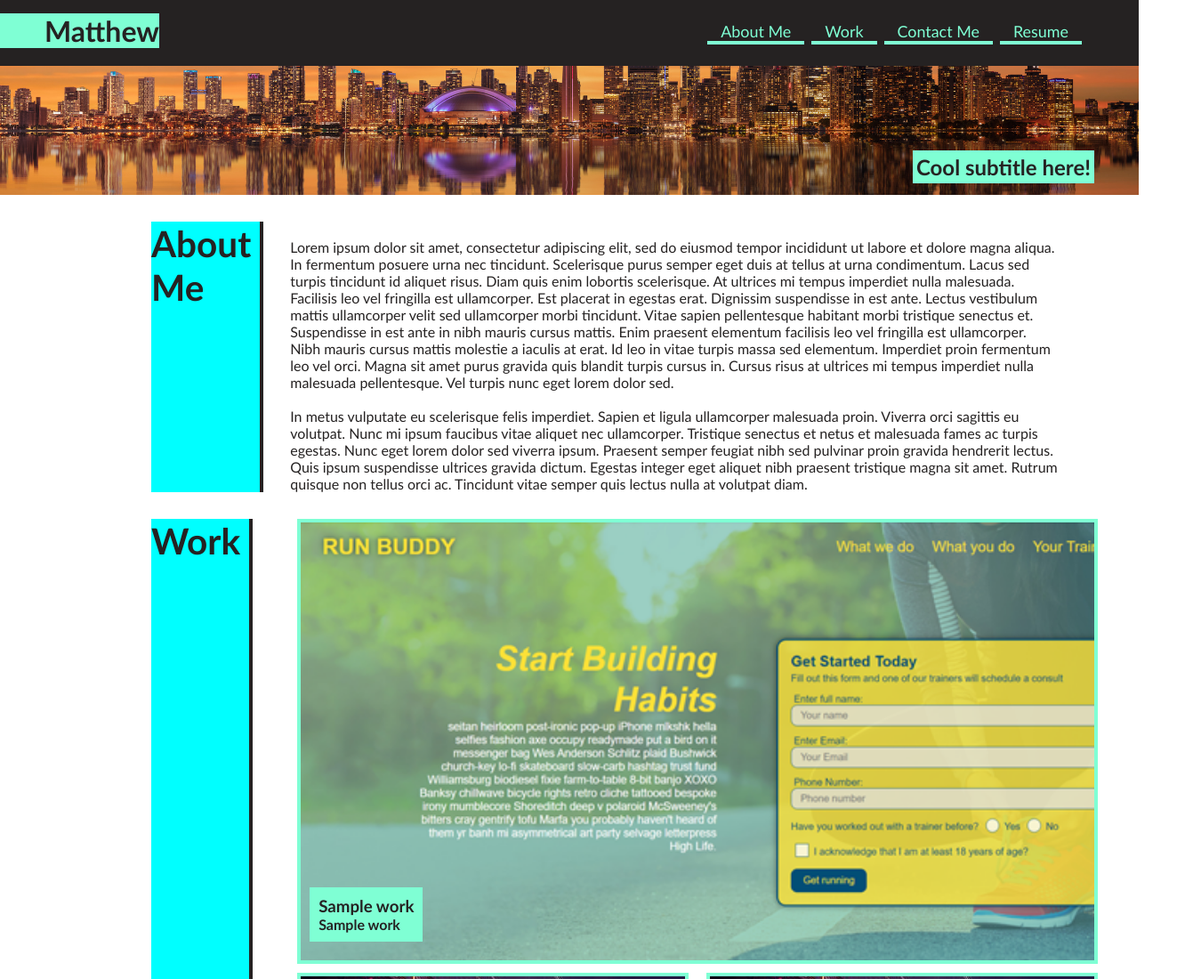
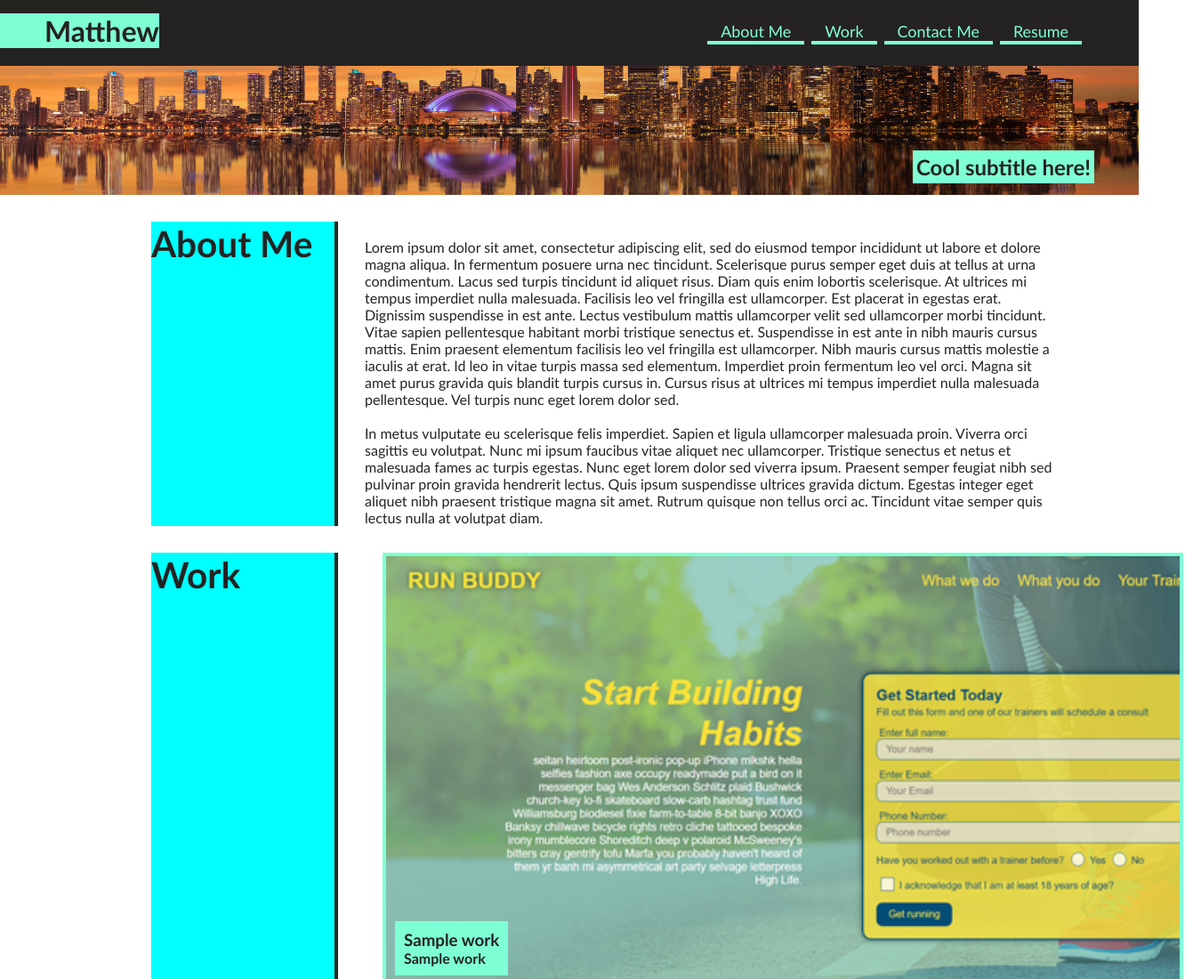
Before and after one commit to mdubb23/portfolio-challenge, a plain HTML site: page index.html in a window 1280 px wide. Shown: the top 1100 px of the page at 89% size, 1350 px wide, since content can reach past the window. Drawn offline with Linux system fonts and the light colour scheme.

Commit message:
fix section title margin

```diff
--- a/assets/style.css
+++ b/assets/style.css
@@ -66,7 +66,6 @@ header nav ul li a {
     font-weight: bold;
     background-color: aquamarine;
     padding: 4px;
-    display: inline-block;
     float: right;
     margin-top:95px;
     margin-right: 50px;
@@ -112,7 +111,10 @@ header nav ul li a {
     font-size: 27px;
     padding-right: 10px;
     margin-right: 30px;
-    width: 500px;
+    width: 210px;
+}
+.section-name{
+    width: 200px;
 }
 /*About me section end*/
 
--- a/index.html
+++ b/index.html
@@ -48,9 +48,10 @@
     <section id="about-me">
         <div class="section-position">
             <div class="section-title">
-                <h2>About Me</h2>
+                <h2 class="section-name">About Me</h2>
             </div>
             <div class="section-text">
+                <p>
                 <br>
                 Lorem ipsum dolor sit amet, consectetur adipiscing elit, sed do eiusmod tempor incididunt ut labore
                 et dolore magna aliqua. In fermentum posuere urna nec tincidunt. Scelerisque purus semper eget duis
@@ -62,8 +63,8 @@
                 facilisis leo vel fringilla est ullamcorper. Nibh mauris cursus mattis molestie a iaculis at erat.
                 Id leo in vitae turpis massa sed elementum. Imperdiet proin fermentum leo vel orci. Magna sit amet
                 purus gravida quis blandit turpis cursus in. Cursus risus at ultrices mi tempus imperdiet nulla
-                malesuada pellentesque. Vel turpis nunc eget lorem dolor sed. </br>
-                </br>
+                malesuada pellentesque. Vel turpis nunc eget lorem dolor sed.<br>
+                <br>
                 In metus vulputate eu scelerisque felis imperdiet. Sapien et ligula ullamcorper malesuada proin.
                 Viverra orci sagittis eu volutpat. Nunc mi ipsum faucibus vitae aliquet nec ullamcorper. Tristique
                 senectus et netus et malesuada fames ac turpis egestas. Nunc eget lorem dolor sed viverra ipsum.
@@ -78,7 +79,7 @@
     <section id="work">
         <div class="section-position">
             <div class="section-title">
-                <h2>Work</h2>
+                <h2 class="section-name">Work</h2>
             </div>
             <div>
                 <div class="work-1">
@@ -123,7 +124,7 @@
     <section id="contact-me">
         <div class="section-position">
             <div class="section-title">
-                <h2>Contact Me</h2>
+                <h2 class="section-name">Contact Me</h2>
             </div>
             <div class="contact-text">
                 <div class="contact-info">
```
